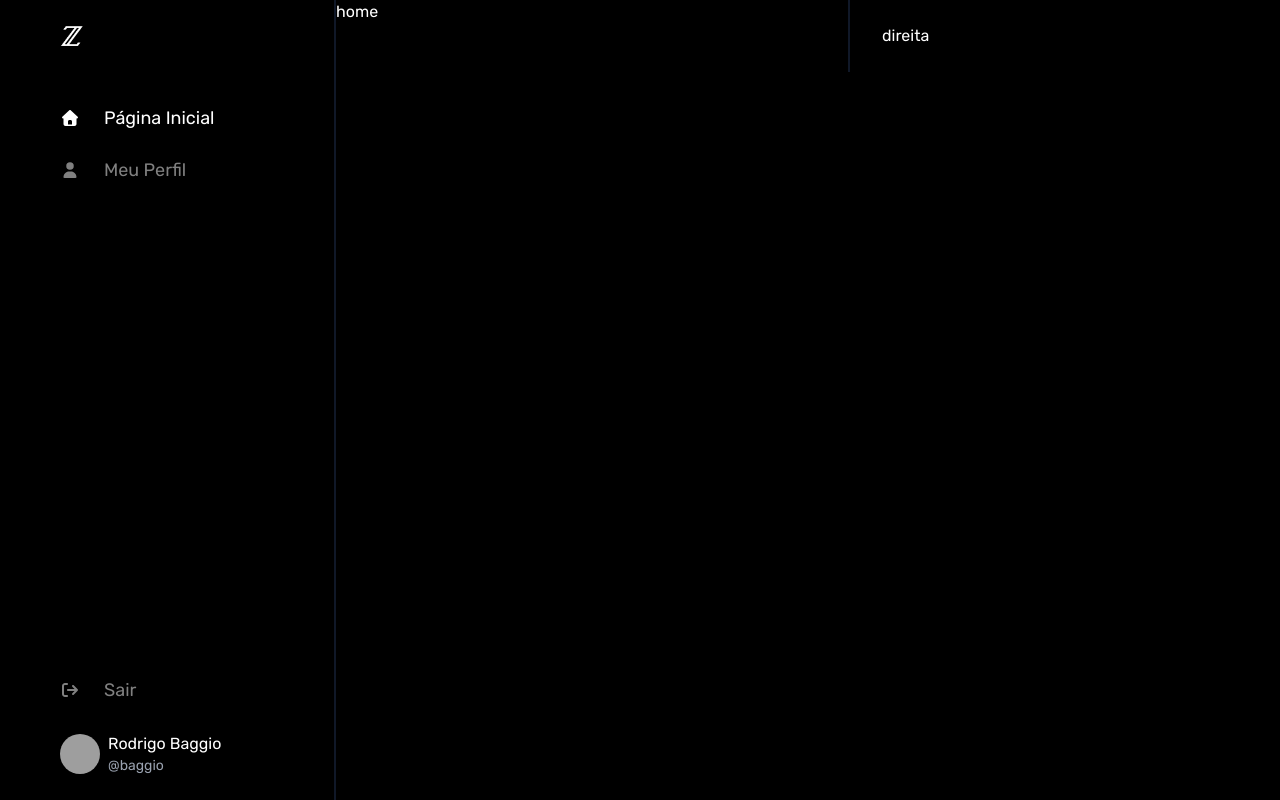
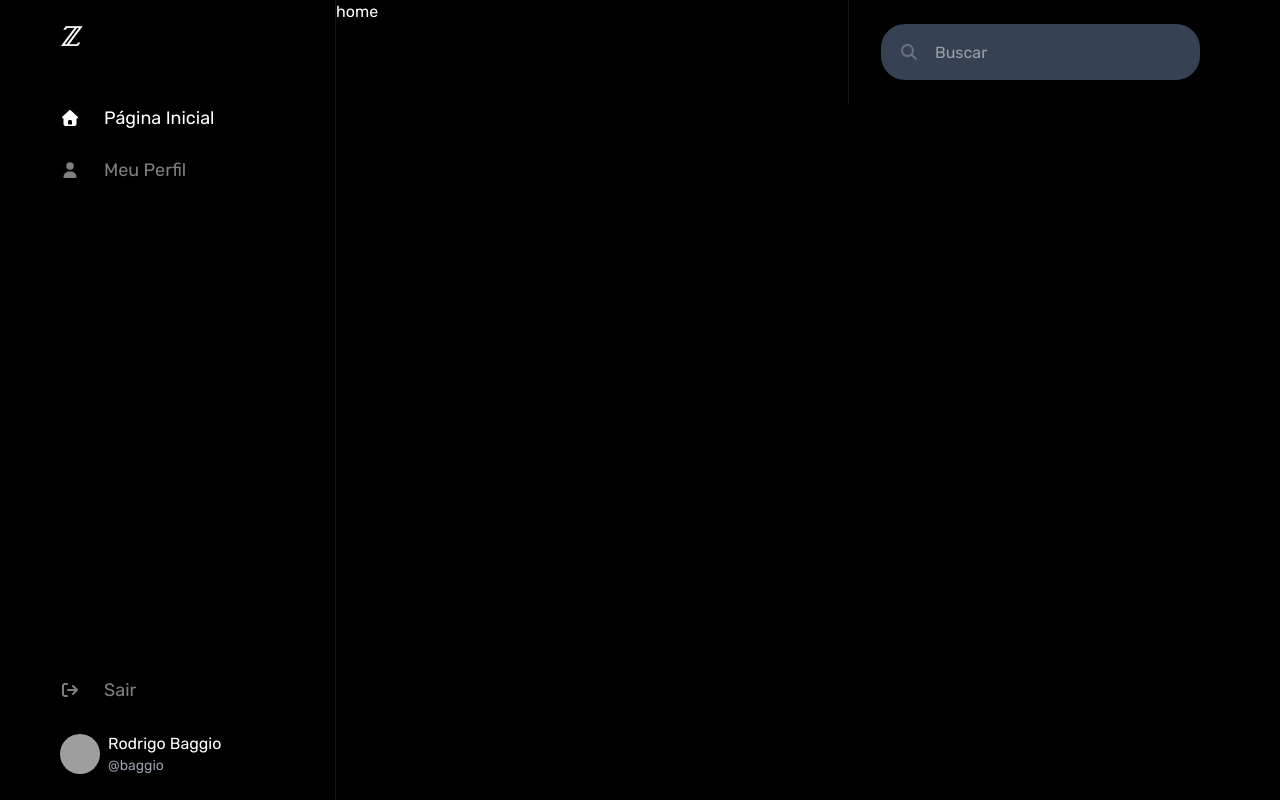
Before and after one commit to Baggio25/b7-clone-x, a Next.js app: page /home in a window 1280 px wide. Built offline with nearby package versions, Linux system fonts and the light colour scheme; grey boxes are pictures that could not be loaded.

Commit message:
feat: right layout

```diff
--- a/src/app/(ui)/layout.tsx
+++ b/src/app/(ui)/layout.tsx
@@ -4,6 +4,7 @@ import NavItem from "../components/nav/nav-item";
 import { faHouse, faUser } from "@fortawesome/free-solid-svg-icons";
 import NavLogout from "../components/nav/nav-logout";
 import NavMyProfile from "../components/nav/nav-myprofile";
+import SearchInput from "../components/ui/search-input";
 
 type Props = {
   children: ReactNode;
@@ -14,7 +15,7 @@ const Layout = ({ children }: Props) => {
     <main className="min-h-screen flex justify-center mx-auto max-w-7xl">
       <section
         className="hidden lg:flex flex-col sticky
-        top-0 h-screen w-72 px-3 border-r-2 border-gray-900"
+        top-0 h-screen w-72 px-3 border-r border-gray-900"
       >
         <div className="flex-1 mt-6">
           <Logo size={24} />
@@ -31,9 +32,9 @@ const Layout = ({ children }: Props) => {
       <section className="flex-1 max-w-lg">{children}</section>
       <aside
         className="hidden lg:flex flex-col gap6 sticky
-        top-0 h-fit w-96 px-8 py-6 border-l-2 border-gray-900"
+        top-0 h-fit w-96 px-8 py-6 border-l-1 border-gray-900"
       >
-        direita
+        <SearchInput hideOnSearch />
       </aside>
     </main>
   );
--- a/src/app/components/ui/input.tsx
+++ b/src/app/components/ui/input.tsx
@@ -6,7 +6,7 @@ import {
   IconDefinition,
 } from "@fortawesome/free-solid-svg-icons";
 import { FontAwesomeIcon } from "@fortawesome/react-fontawesome";
-import { useState } from "react";
+import { KeyboardEvent, KeyboardEventHandler, useState } from "react";
 
 type Props = {
   placeholder: string;
@@ -16,6 +16,7 @@ type Props = {
   filled?: boolean;
   icon?: IconDefinition;
   onChange?: (newValue: string) => void;
+  onEnter?: () => void;
 };
 
 const Input = ({
@@ -26,8 +27,15 @@ const Input = ({
   filled,
   icon,
   onChange,
+  onEnter,
 }: Props) => {
   const [showPassword, setShowPassword] = useState(false);
+
+  const handleKeyUp = (e: KeyboardEvent<HTMLInputElement>) => {
+    if (e.code.toLowerCase() === "enter" && onEnter) {
+      onEnter();
+    }
+  };
 
   return (
     <div
@@ -44,6 +52,7 @@ const Input = ({
         value={value}
         onChange={(e) => onChange && onChange(e.target.value)}
         autoFocus={autoFocus}
+        onKeyUp={handleKeyUp}
       />
       {password && (
         <FontAwesomeIcon
--- /dev/null
+++ b/src/app/components/ui/search-input.tsx
@@ -0,0 +1,38 @@
+"use client";
+
+import { faMagnifyingGlass } from "@fortawesome/free-solid-svg-icons";
+import Input from "./input";
+import { useState } from "react";
+import { usePathname, useRouter } from "next/navigation";
+
+type Props = {
+  defaultValue?: string;
+  hideOnSearch?: boolean;
+};
+
+const SearchInput = ({ defaultValue, hideOnSearch }: Props) => {
+  const router = useRouter();
+  const pathName = usePathname();
+  const [searchInput, setSearchInput] = useState(defaultValue ?? "");
+
+  const handleSearchEnter = () => {
+    if (searchInput) {
+      router.push("/search?q=" + encodeURIComponent(searchInput));
+    }
+  };
+
+  if (hideOnSearch && pathName === "/search") return null;
+
+  return (
+    <Input
+      placeholder="Buscar"
+      icon={faMagnifyingGlass}
+      filled
+      value={searchInput}
+      onChange={(t) => setSearchInput(t)}
+      onEnter={handleSearchEnter}
+    />
+  );
+};
+
+export default SearchInput;
```
